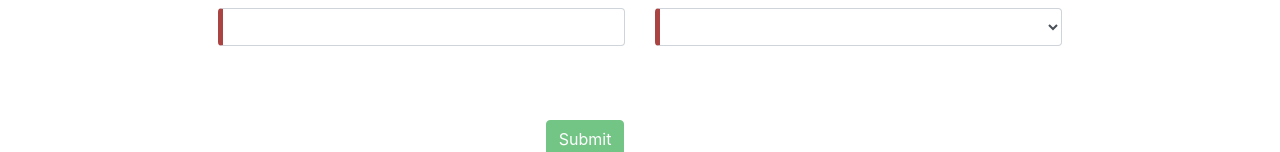
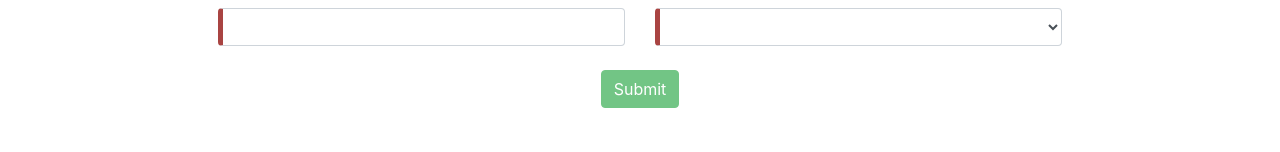
Before and after one commit to CapgeminiBFSI2019/pecunia-client, an Angular app: page /loan/loan-request in a window 1280 px wide. Shown: the part 696-848 px from the top of the page. After the commit the page ends 804 px from the top, so only its background shows below. Built offline with nearby package versions, Linux system fonts and the light colour scheme.

Commit message:
only loan request files

```diff
--- a/src/app/loan/loan-request/loan-request.component.css
+++ b/src/app/loan/loan-request/loan-request.component.css
@@ -1,4 +1,3 @@
-
 .ng-valid[required],
 .ng-valid.required {
     border-left: 5px solid #42A948;
--- a/src/app/loan/loan-request/loan-request.component.html
+++ b/src/app/loan/loan-request/loan-request.component.html
@@ -115,14 +115,9 @@
             </div>
         </div>
 
-        <div class="row ">
-                <div class="col-md-4 offset-md-5 col-mb-4 ">
-
+        <div class="d-flex justify-content-center">
         <button type="submit" align="center" class="btn btn-success " [disabled]="!loanRequestForm.form.valid ">Submit</button>
-                </div>
         </div>
-
-
     </form>
 
 </div>
--- a/src/app/loan/loan-request/loan-request.component.ts
+++ b/src/app/loan/loan-request/loan-request.component.ts
@@ -17,7 +17,7 @@ export class LoanRequestComponent implements OnInit {
   loanobj: Object;
   httpClient : HttpClient;
   dataResponse : Object;
-  //loanRequestForm: FormGroup;
+
   constructor(private loanRequest:LoanRequestServiceService) {
 
   }
@@ -42,7 +42,7 @@ export class LoanRequestComponent implements OnInit {
 
     onSubmit() {
 
-      // let loanRequest= new LoanRequestServiceService(this.httpClient);
+
       this.submitted = true;
       this.loanobj = {"accountId": this.model.accountId, "amount": this.model.amount,"type":this.model.type,"creditScore":this.model.creditScore,"status":this.model.status};
       this.loanRequest.doLoanRequest(this.model,this.onDataReceived);
```
